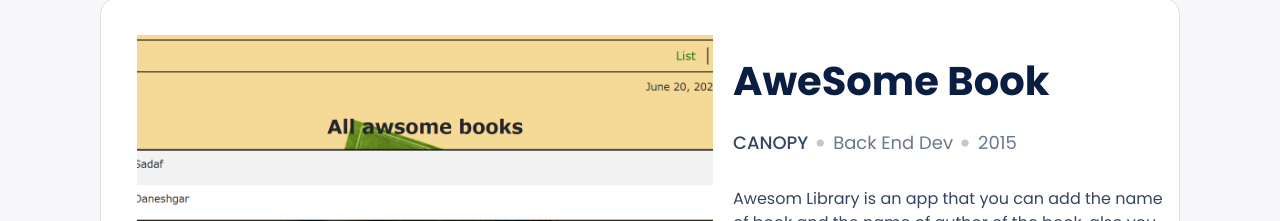
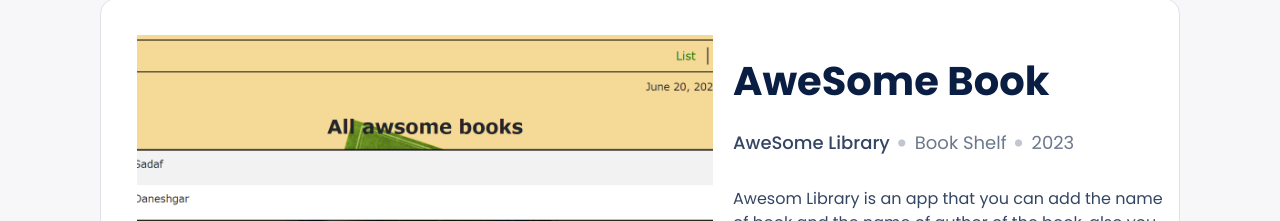
Before and after one commit to sadaf-Daneshgar/First-Project-Microverse, a website: page index.html in a window 1280 px wide. Shown: the part 919-1140 px from the top of the page. Drawn offline with Linux system fonts and the light colour scheme.

Commit message:
Change the disription for awesome book

```diff
--- a/index.html
+++ b/index.html
@@ -84,9 +84,9 @@
                 <div class="card-content facebook-card">
                     <h2 class="card-title">AweSome Book</h2>
                     <ul class="card-info">
-                        <li class="bold-info">CANOPY</li>
-                        <li class="info bullet"><span></span>Back End Dev</li>
-                        <li class="info bullet"><span></span>2015</li>
+                        <li class="bold-info">AweSome Library</li>
+                        <li class="info bullet"><span></span>Book Shelf</li>
+                        <li class="info bullet"><span></span>2023</li>
                     </ul>
                     <p class="card-paragraph">
                         Awesom Library is an app that you can add the name of book and the name of author of the book, also you can delete the book from the list and also store that into local storage.
--- a/script.js
+++ b/script.js
@@ -30,7 +30,7 @@ for (let i = 0; i < menuItems.length; i += 1) {
 const projectsFullDatiel = [
   {
     name: 'AweSome Book',
-    projectInformation: { org: 'CANOPY', type: 'Back End Dev', year: '2015' },
+    projectInformation: { org: 'AweSome Library', type: 'Book Shelf', year: '2023' },
     projectImage: 'image/awsom-book.png',
     projectDescription: 'Awesom Library is an app that you can add the name of book and the name of author of the book, also you can delete the book from the list and also store that into local storage.',
     projectLanguages: ['HTML', 'CSS', 'JAVASCRIPT'],
```
